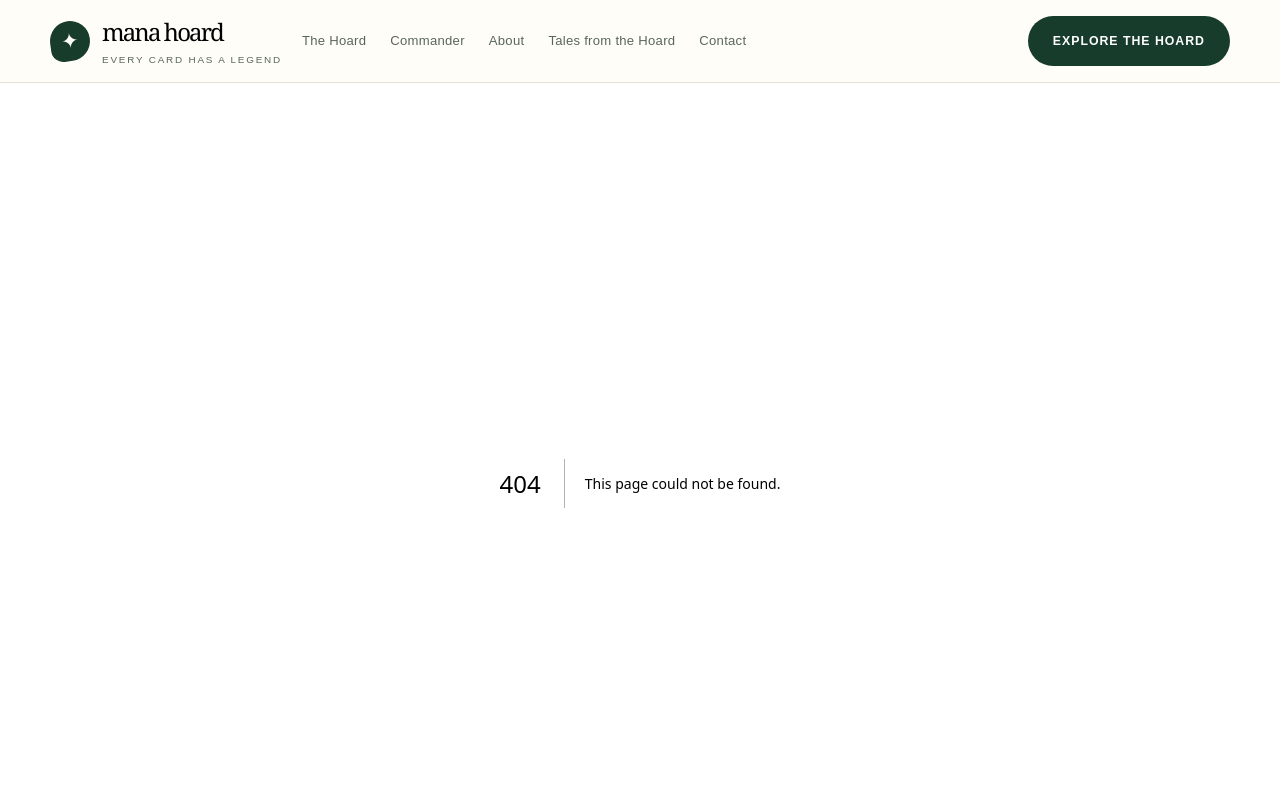
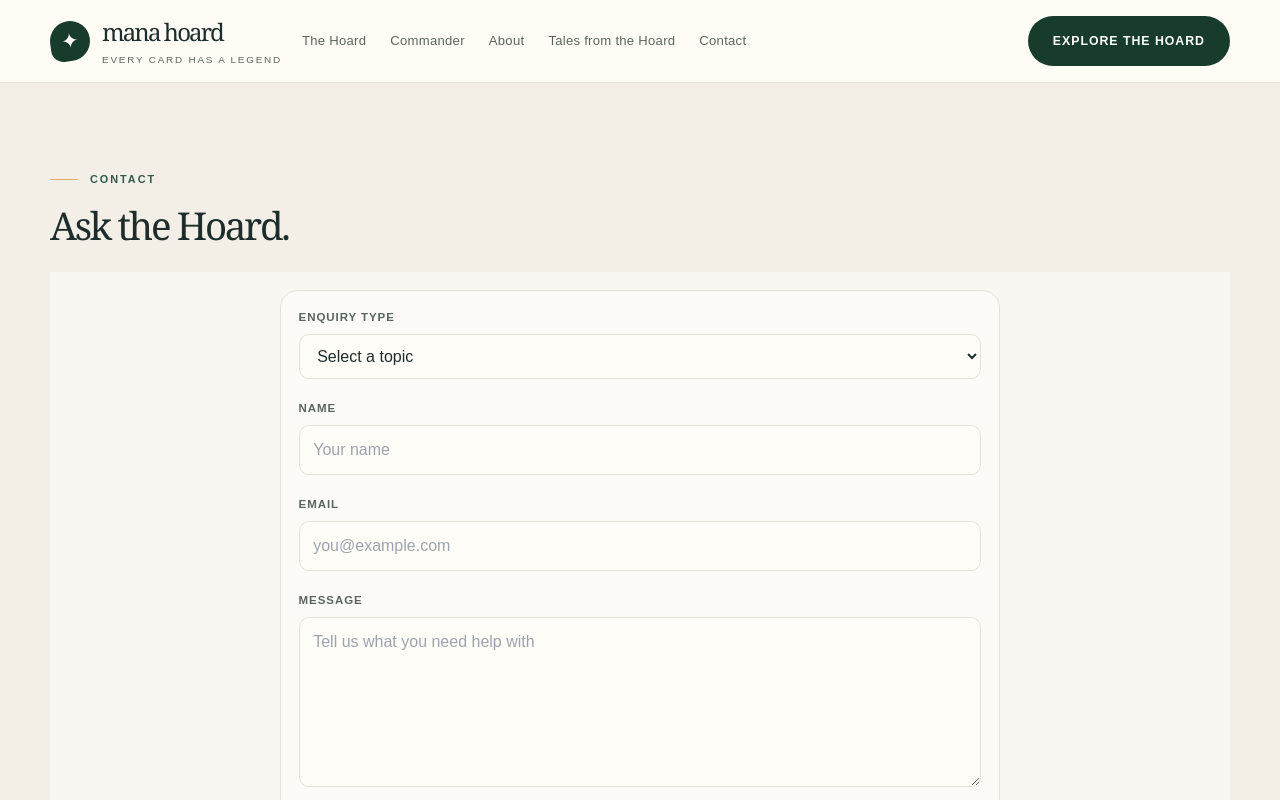
Before and after one commit to PaulMarsey/mana-hoard, a Next.js app: page /contact in a window 1280 px wide. Before the commit this address had no page. Shown: the top 800 px of the page. Built offline with nearby package versions, Linux system fonts and the light colour scheme.

Commit message:
Add contact page

```diff
--- /dev/null
+++ b/src/app/contact/page.tsx
@@ -0,0 +1,53 @@
+"use client";
+
+import { type FormEvent, useState } from "react";
+
+export default function ContactPage() {
+  const [status, setStatus] = useState<string | null>(null);
+
+  const handleSubmit = (event: FormEvent<HTMLFormElement>) => {
+    event.preventDefault();
+    setStatus("Development mode: no live sending service is configured yet. Add a secure email endpoint or form handler before going live.");
+  };
+
+  return (
+    <main className="container page-block">
+      <div className="page-intro">
+        <div>
+          <p className="eyebrow">Contact</p>
+          <h1>Ask the Hoard.</h1>
+        </div>
+      </div>
+
+      <section className="section-surface" style={{ marginTop: "28px", padding: "18px 0 40px" }}>
+        <div className="container">
+          <form className="filters-panel" onSubmit={handleSubmit} style={{ maxWidth: "720px", margin: "0 auto" }}>
+            <div className="filter-section">
+              <label className="field-label" htmlFor="category">Enquiry type</label>
+              <select id="category" className="text-field" defaultValue="">
+                <option value="" disabled>Select a topic</option>
+                <option>Orders</option>
+                <option>Products</option>
+                <option>General enquiry</option>
+              </select>
+            </div>
+            <div className="filter-section">
+              <label className="field-label" htmlFor="name">Name</label>
+              <input id="name" className="text-field" type="text" placeholder="Your name" />
+            </div>
+            <div className="filter-section">
+              <label className="field-label" htmlFor="email">Email</label>
+              <input id="email" className="text-field" type="email" placeholder="you@example.com" />
+            </div>
+            <div className="filter-section">
+              <label className="field-label" htmlFor="message">Message</label>
+              <textarea id="message" className="text-field" rows={6} placeholder="Tell us what you need help with" />
+            </div>
+            <button type="submit" className="primary-button">Send enquiry</button>
+            {status ? <p style={{ marginTop: "16px", color: "#59665c" }}>{status}</p> : null}
+          </form>
+        </div>
+      </section>
+    </main>
+  );
+}
```
